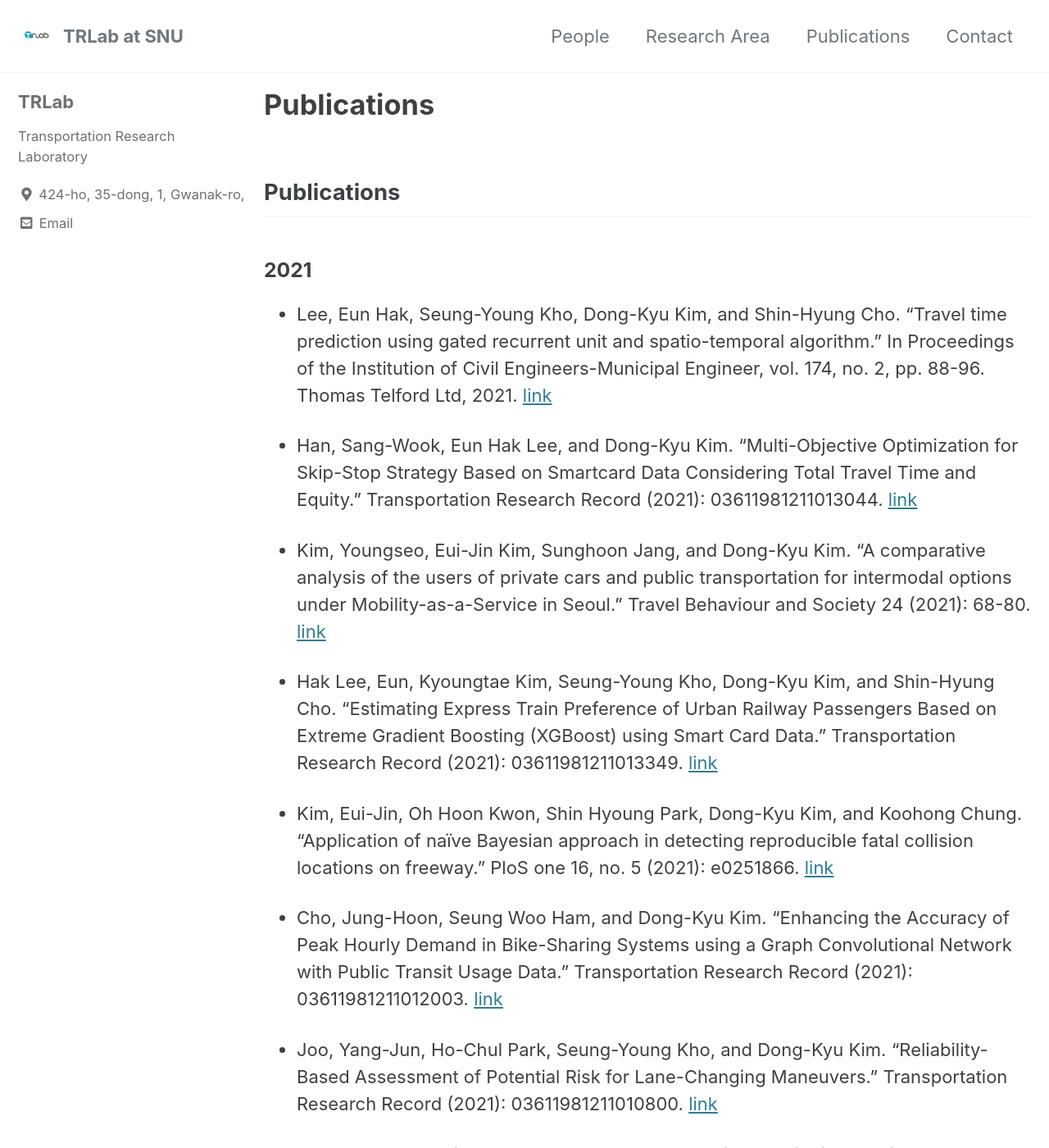
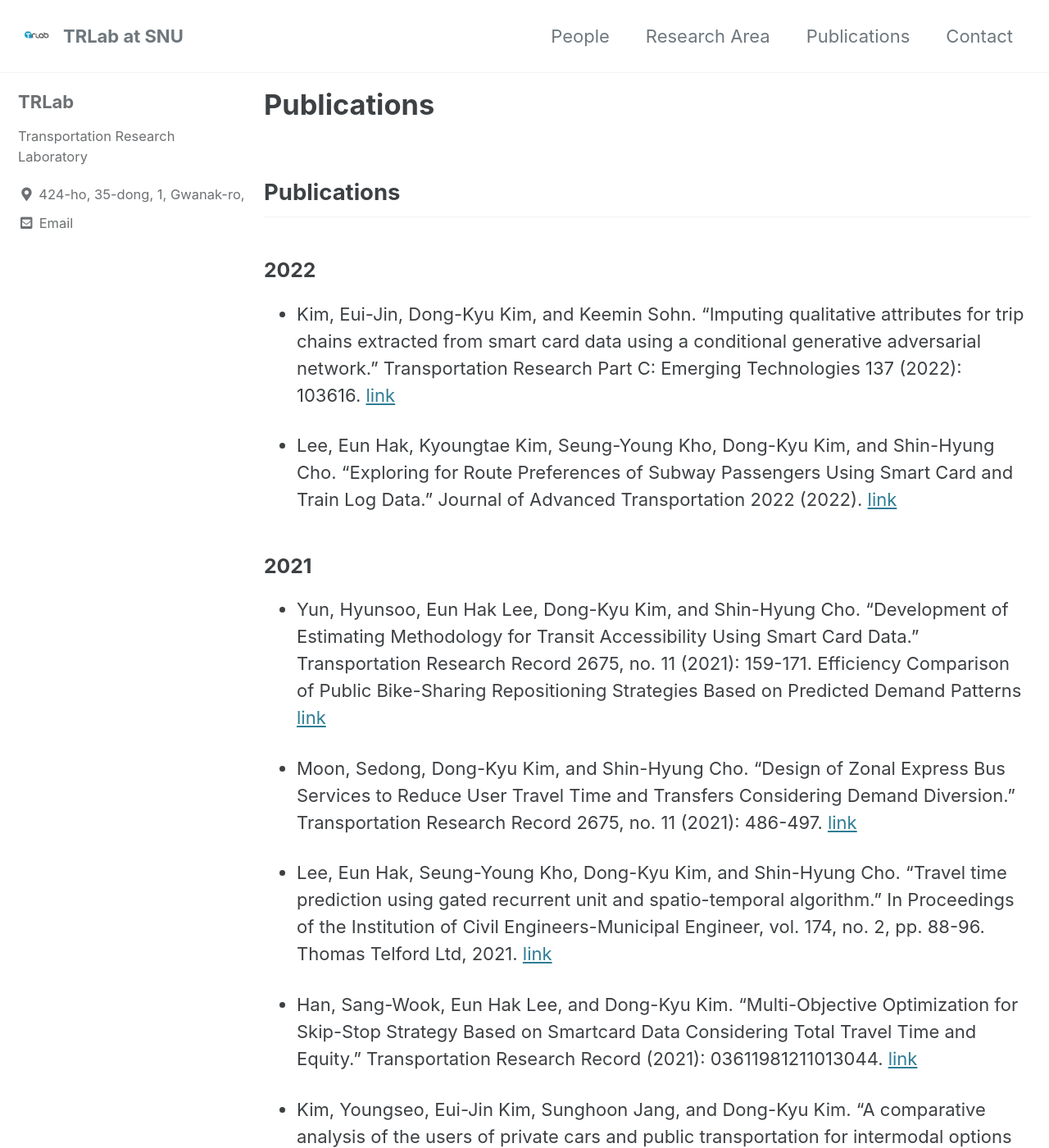
Before and after one commit to trlab-snu/trlab-snu.github.io, a Jekyll site: the page built from _pages/publications.md, in a window 1280 px wide and 1400 px high. Shown: the whole window at 82% size. Built offline with Jekyll 4.4.1, drawn with Linux system fonts in a browser that asks for light colours; cached includes are drawn as plain includes; some of the changed text lies outside the part shown.

Commit message:
semeseter update

```diff
--- a/_pages/publications.md
+++ b/_pages/publications.md
@@ -6,14 +6,24 @@ author_profile: true
 
 ## Publications
 
+### 2022
+- Kim, Eui-Jin, Dong-Kyu Kim, and Keemin Sohn. "Imputing qualitative attributes for trip chains extracted from smart card data using a conditional generative adversarial network." Transportation Research Part C: Emerging Technologies 137 (2022): 103616. [link](<https://www.sciencedirect.com/science/article/pii/S0968090X22000626>)
+
+- Lee, Eun Hak, Kyoungtae Kim, Seung-Young Kho, Dong-Kyu Kim, and Shin-Hyung Cho. "Exploring for Route Preferences of Subway Passengers Using Smart Card and Train Log Data." Journal of Advanced Transportation 2022 (2022). [link](<https://www.hindawi.com/journals/jat/2022/6657486/>)
+
 ### 2021
+- Yun, Hyunsoo, Eun Hak Lee, Dong-Kyu Kim, and Shin-Hyung Cho. "Development of Estimating Methodology for Transit Accessibility Using Smart Card Data." Transportation Research Record 2675, no. 11 (2021): 159-171.
+Efficiency Comparison of Public Bike-Sharing Repositioning Strategies Based on Predicted Demand Patterns [link](<https://journals.sagepub.com/doi/pdf/10.1177/03611981211027562>)
+
+- Moon, Sedong, Dong-Kyu Kim, and Shin-Hyung Cho. "Design of Zonal Express Bus Services to Reduce User Travel Time and Transfers Considering Demand Diversion." Transportation Research Record 2675, no. 11 (2021): 486-497. [link](<https://journals.sagepub.com/doi/pdf/10.1177/03611981211018463>)
+
 - Lee, Eun Hak, Seung-Young Kho, Dong-Kyu Kim, and Shin-Hyung Cho. "Travel time prediction using gated recurrent unit and spatio-temporal algorithm." In Proceedings of the Institution of Civil Engineers-Municipal Engineer, vol. 174, no. 2, pp. 88-96. Thomas Telford Ltd, 2021. [link](<https://www.icevirtuallibrary.com/doi/pdf/10.1680/jmuen.20.00004>)
 
 - Han, Sang-Wook, Eun Hak Lee, and Dong-Kyu Kim. "Multi-Objective Optimization for Skip-Stop Strategy Based on Smartcard Data Considering Total Travel Time and Equity." Transportation Research Record (2021): 03611981211013044. [link](<https://journals.sagepub.com/doi/pdf/10.1177/03611981211013044>)
 
 - Kim, Youngseo, Eui-Jin Kim, Sunghoon Jang, and Dong-Kyu Kim. "A comparative analysis of the users of private cars and public transportation for intermodal options under Mobility-as-a-Service in Seoul." Travel Behaviour and Society 24 (2021): 68-80. [link](<https://reader.elsevier.com/reader/sd/pii/S2214367X21000211?token=4BDF40AD3D6E6F6AA24E0BE0F2439539F145ACB7CE9A8CEF55A42E3538E5E3D2D1383B2E2A8486B7996A18CB1779F4DC&originRegion=us-east-1&originCreation=20210630003924>)
 
-- Hak Lee, Eun, Kyoungtae Kim, Seung-Young Kho, Dong-Kyu Kim, and Shin-Hyung Cho. "Estimating Express Train Preference of Urban Railway Passengers Based on Extreme Gradient Boosting (XGBoost) using Smart Card Data." Transportation Research Record (2021): 03611981211013349. [link](<https://journals.sagepub.com/doi/pdf/10.1177/03611981211013349>)
+- Lee, Eun Hak, Kyoungtae Kim, Seung-Young Kho, Dong-Kyu Kim, and Shin-Hyung Cho. "Estimating Express Train Preference of Urban Railway Passengers Based on Extreme Gradient Boosting (XGBoost) using Smart Card Data." Transportation Research Record (2021): 03611981211013349. [link](<https://journals.sagepub.com/doi/pdf/10.1177/03611981211013349>)
 
 - Kim, Eui-Jin, Oh Hoon Kwon, Shin Hyoung Park, Dong-Kyu Kim, and Koohong Chung. "Application of naïve Bayesian approach in detecting reproducible fatal collision locations on freeway." PloS one 16, no. 5 (2021): e0251866. [link](<https://journals.plos.org/plosone/article?id=10.1371/journal.pone.0251866>)
 
```
Also changed, not shown: _pages/data_based_learning_and_prediction.md (+0 -2 lines), _pages/optimization_and_strategy_planning.md (+0 -6 lines), _pages/people.md (+51 -33 lines), _pages/public_transportation.md (+2 -2 lines), assets/images/profile/민동규_프로필사진.jpg (added), 4 other files.
